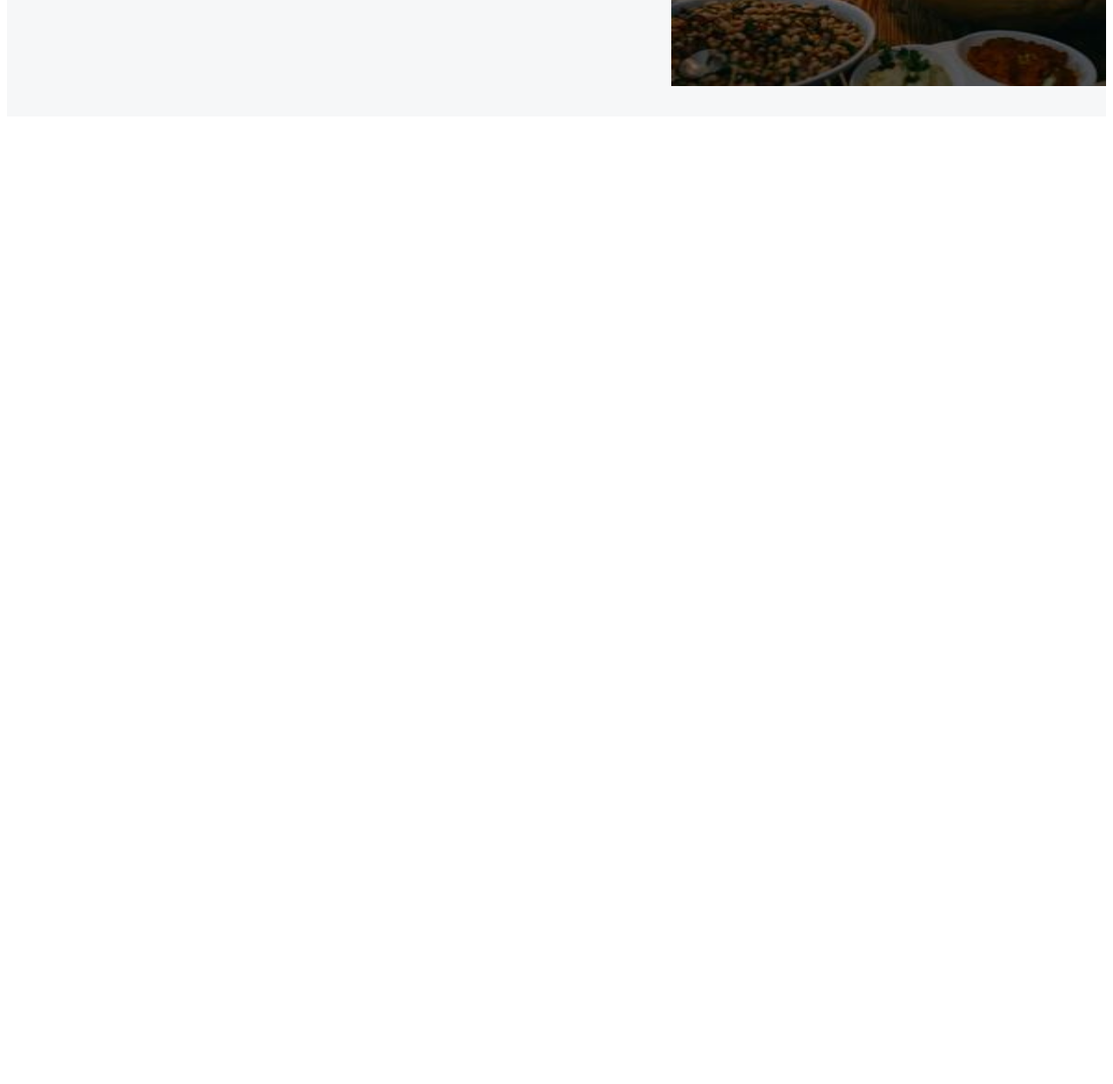
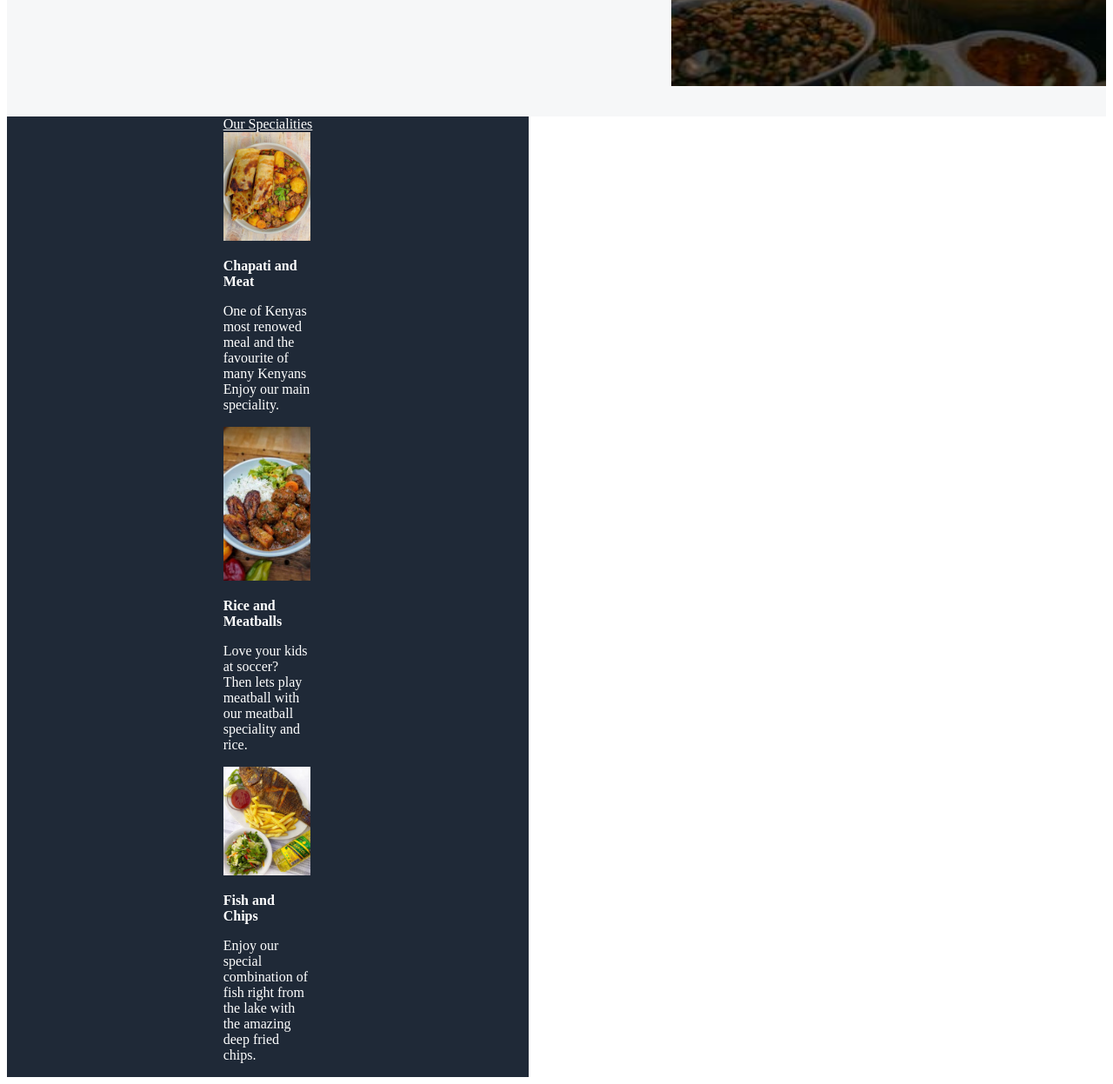
Before and after one commit to Gillmasija/Landing-page, a plain HTML site: page Index.html in a window 1280 px wide. Shown: the part 499-1746 px from the top of the page at 87% size. Before the commit the page ends 800 px from the top, so only its background shows below. Drawn offline with Linux system fonts and the light colour scheme; files whose address does not match are found by name.

Commit message:
adding new images to the speciality section

```diff
--- a/Index.html
+++ b/Index.html
@@ -26,5 +26,23 @@
         </div>
 
     </div>
+    <div class="speciality">
+        <h2<b><u><center>Our Specialities</center></u></b></h2>
+        <div class="speciality1">
+            <img class="speciality1" src="Images/speciality1.jpg" alt="speciality1-image">
+            <p><b>Chapati and Meat</b></p>
+            <p>One of Kenyas most renowed meal and the favourite of many Kenyans Enjoy our main speciality.</p>
+        </div>
+        <div class="speciality2">
+            <img class="speciality2" src="Images/speciality2.jpg" alt="speciality2-image">
+            <p></p><b>Rice and Meatballs</b></p>
+            <p>Love your kids at soccer? Then lets play meatball with our meatball speciality and rice.</p>
+        </div>
+        <div class="speciality3">
+            <img class="speciality3" src="/home/gillmasija2/Landing-page/Images/speciality3.jpg" alt="speciality3-image">
+            <p></p><b>Fish and Chips</b></p>
+            <p>Enjoy our special combination of fish right from the lake with the amazing deep fried chips.</p>
+        </div>
+    </div>
 </body>
 </html>
--- a/styles.css
+++ b/styles.css
@@ -7,6 +7,7 @@
     align-items: center;
     padding: 10px;
     text-align: left;
+    flex: 1;
 }
 .logo {
     display: flex;
@@ -39,9 +40,25 @@
 .text {
     float: inline-end;
     padding: 200px;
+}
+.speciality {
+    display: flex;
+    flex-direction: row;
+    justify-content: center;
+    background-color: #1f2937;
+    color: #fff;
+    width: 600px;
+}
+.speciality1 {
+    width: 100px;
+    height: auto;
+}
+.speciality2 {
+    width: 100px;
+    height: auto;
+}
 
+.speciality3 {
+    width: 100px;
+    height: auto;
 }
-.h1 {
-    font-weight: bolder;
-
-}
```
Also changed, not shown: Images/speciality1.jpg (added), Images/speciality2.jpg (added), Images/speciality3.jpg (added).
